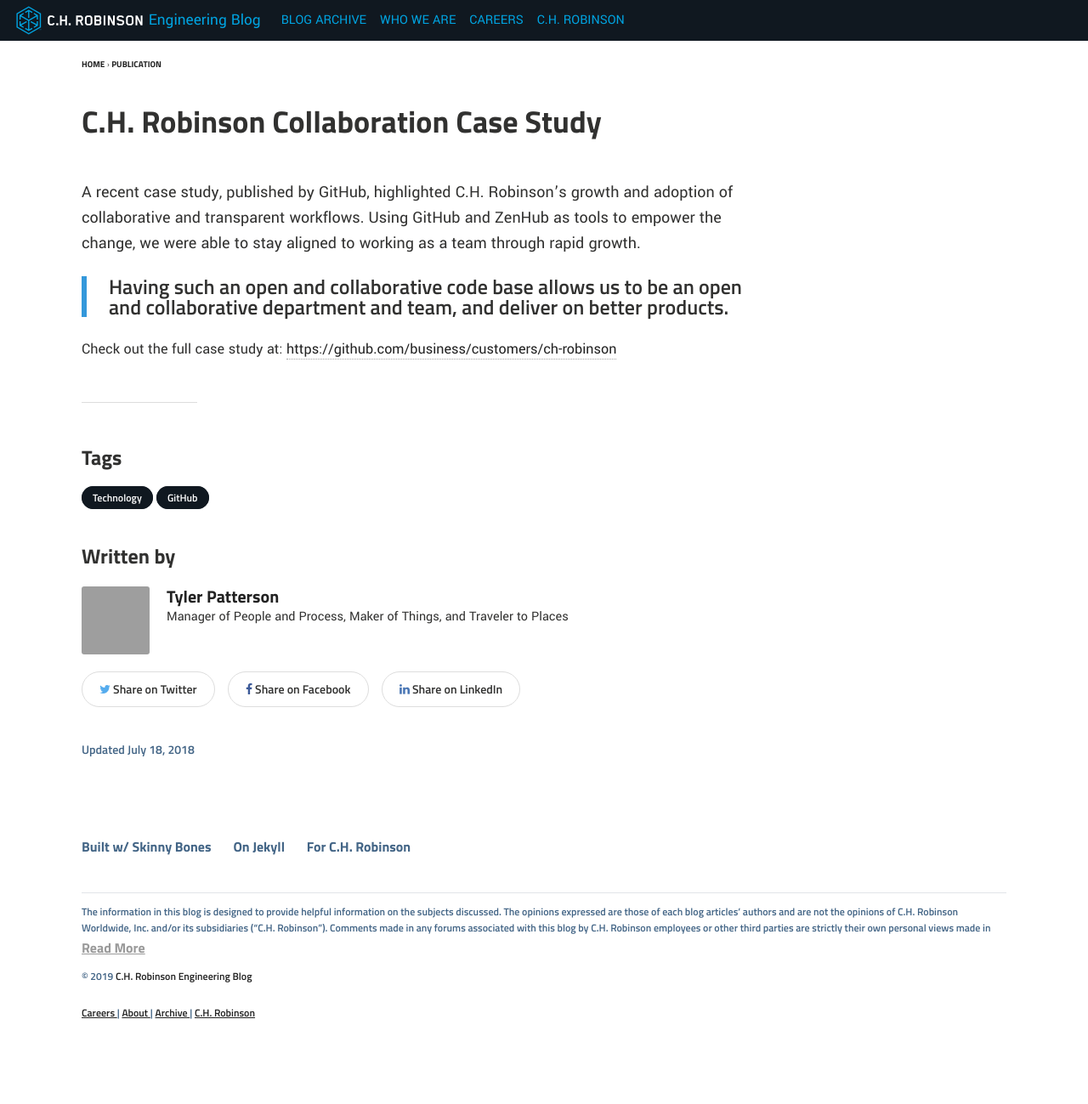
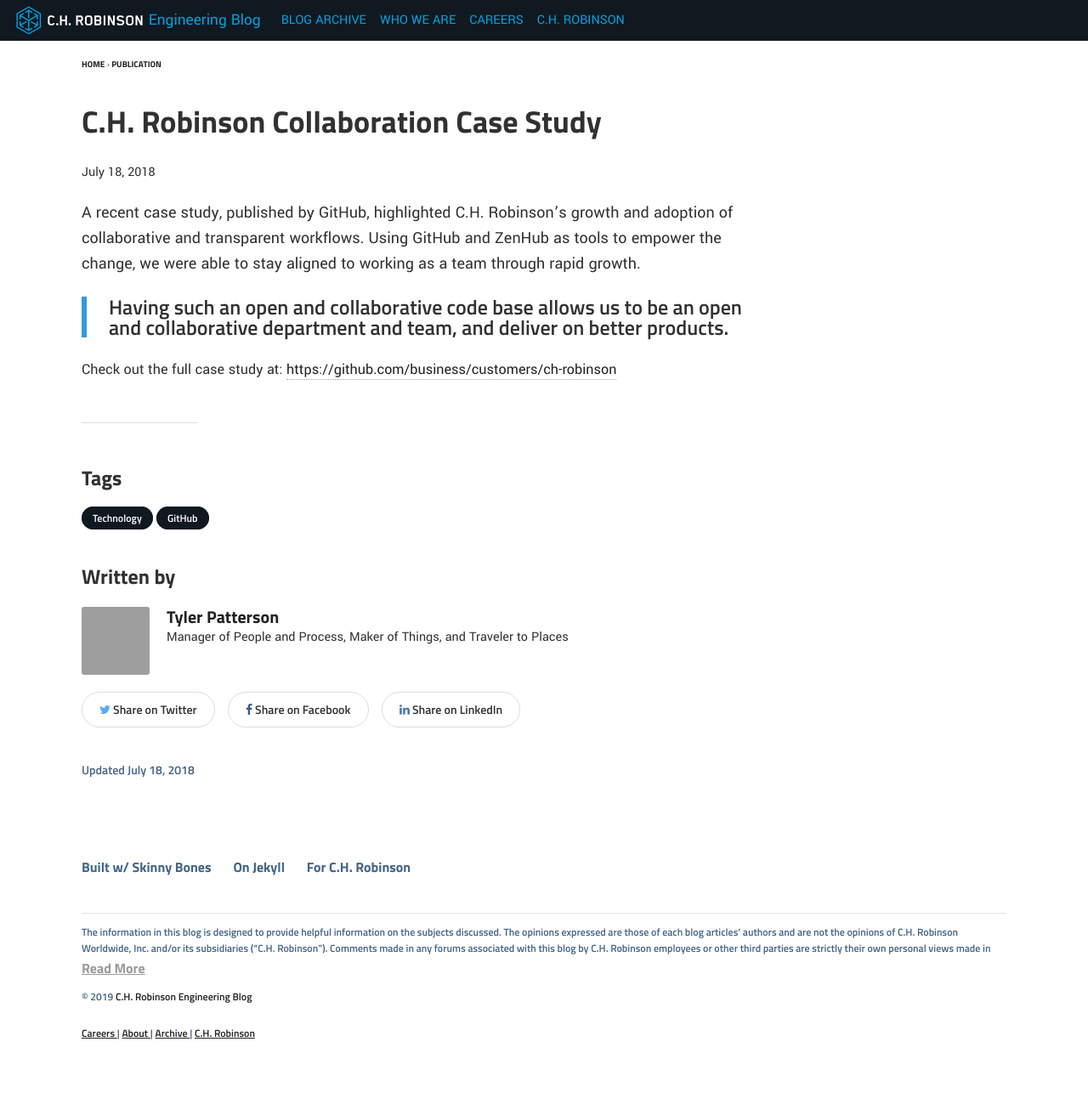
Before and after one commit to ch-robinson/ch-robinson.github.com, a Jekyll site: the page built from _posts/2018-07-18-github-case-study.md, in a window 1280 px wide. Shown: the whole page at 85% size. Built offline with Jekyll 4.4.1, drawn with Linux system fonts in a browser that asks for light colours; before the commit the page ends 1275 px from its top, so only the background shows below that; grey boxes are pictures that could not be loaded.

Commit message:
Add post date to top

```diff
--- a/_layouts/article.html
+++ b/_layouts/article.html
@@ -15,6 +15,7 @@
 		{% include breadcrumbs.html %}
 		<div class="page-title">
 			<h1>{{ page.title }}</h1>
+      <time datetime="{{ page.date | date: "%Y-%m-%dT%H:%M:%SZ" }}" itemprop="datePublished">{{ page.date | date: "%B %d, %Y" }}</time>
 		</div>
     {% if page.series %}{% include series.html %}{% endif %}
 		<div class="inner-wrap">
```
